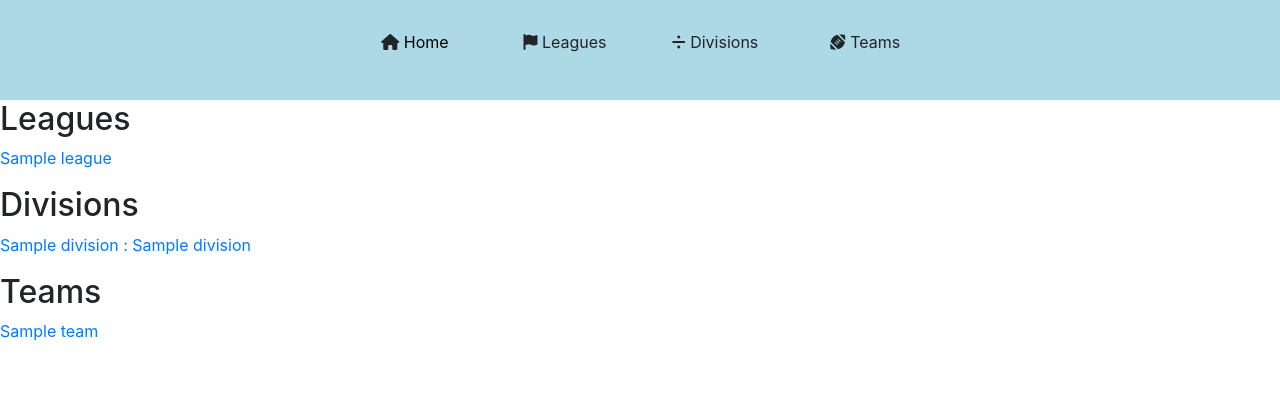
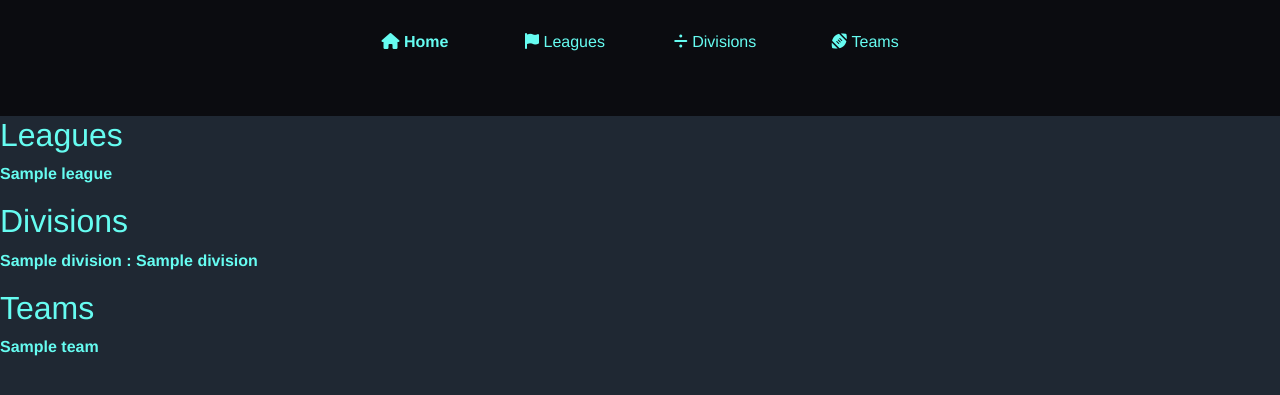
Before and after one commit to TheHamhams/nfl-app, a Python web app: template nfl/templates/home.html in a window 1280 px wide. Shown: the top 395 px of the page. Run offline with Jinja, Linux system fonts and the light colour scheme; the template is opened without the code that fills it: most values are stand-ins (such as "Sample title", 1, 10 or a date in 2020); some libraries are stand-ins or nearby versions.

Commit message:
added color scheme

```diff
--- a/nfl/static/main.css
+++ b/nfl/static/main.css
@@ -1,3 +1,12 @@
+:root
+{
+    --main-black: #0B0C10;
+    --main-dark-gray: #1F2833;
+    --main-gray: #C5C6C7;
+    --main-bright-blue: #66FCF1;
+    --main-dark-blue: #45A29E;
+}
+
 *
 {
     padding: 0;
@@ -7,12 +16,32 @@
 
 body
 {
+    background-color: var(--main-dark-gray);
     font-family: Helvetica;
+    color: var(--main-bright-blue);
 }
+
+a:link
+{
+    text-decoration: none;
+    color: var(--main-bright-blue);
+    font-weight: bold;
+}
+
+a:visited
+{
+    color:var(--main-bright-blue);
+}
+
+p
+{
+    color:var(--main-bright-blue);
+}
+
 
 .menu-bar
 {
-    background-color: lightblue;
+    background-color: var(--main-black);
     text-align: center;
 }
 
@@ -32,12 +61,12 @@
 .menu-bar ul li a
 {
     text-decoration: none;
-    color: black;
+    color: var(--main-bright-blue);;
 }
 
 .menu-bar ul li:hover
 {
-    background: lightcoral;
+    background: var(--main-dark-blue);
     border-radius: 3px;
 }
 
@@ -50,7 +79,7 @@
 {
     display: block;
     position: absolute;
-    background-color: lightblue;
+    background-color: var(--main-dark-blue);;
     margin-top: 15px;
     margin-left: -15px;
 }
@@ -76,7 +105,12 @@
     border-bottom: none;
 }
 
+.menu-bar ul li:hover .sub-menu-1 li a
+{
+    color: var(--main-black);
+}
+
 .menu-bar ul li:hover .sub-menu-1 li a:hover
 {
-    background: lightcoral;
+    background: var(--main-gray);
 }
--- a/nfl/templates/layout.html
+++ b/nfl/templates/layout.html
@@ -2,7 +2,7 @@
 <html>
 <head>
 
-    <link rel="stylesheet" type="text/css" href="{{ url_for('static', filename='main.css') }}">
+
 
     <!-- Required meta tags -->
     <meta charset="utf-8">
@@ -11,6 +11,8 @@
     <!-- Bootstrap CSS -->
     <link rel="stylesheet" href="https://maxcdn.bootstrapcdn.com/bootstrap/4.0.0/css/bootstrap.min.css" integrity="sha384-Gn5384xqQ1aoWXA+058RXPxPg6fy4IWvTNh0E263XmFcJlSAwiGgFAW/dAiS6JXm" crossorigin="anonymous">
 
+    <link rel="stylesheet" type="text/css" href="{{ url_for('static', filename='main.css') }}">
+
     <script src="https://kit.fontawesome.com/f4eae7ec5f.js" crossorigin="anonymous"></script>
 </head>
 <body>
@@ -18,7 +20,7 @@
         <div class="menu-bar">
             <ul>
                 <li><i class="fa-solid fa-house"></i> <a href="{{url_for('home') }}">Home</a></li>
-                <li><i class="fa-solid fa-flag"></i> <a>Leagues</a>
+                <li><p><i class="fa-solid fa-flag"></i> Leagues</p>
                     <div class="sub-menu-1">
                         <ul>
                             {% for league in league_data %}
@@ -27,7 +29,7 @@
                         </ul>
                     </div>
                 </li>
-                <li><i class="fa-solid fa-divide"></i> Divisions
+                <li><p><i class="fa-solid fa-divide"></i> Divisions</p>
                     <div class="sub-menu-1">
                         <ul>
                             {% for division in division_data %}
@@ -36,7 +38,7 @@
                         </ul>
                     </div>
                 </li>
-                <li><i class="fa-solid fa-football"></i> Teams
+                <li><p><i class="fa-solid fa-football"></i> Teams
                     <div class="sub-menu-1">
                         <ul>
                             {% for team in team_data %}
```
